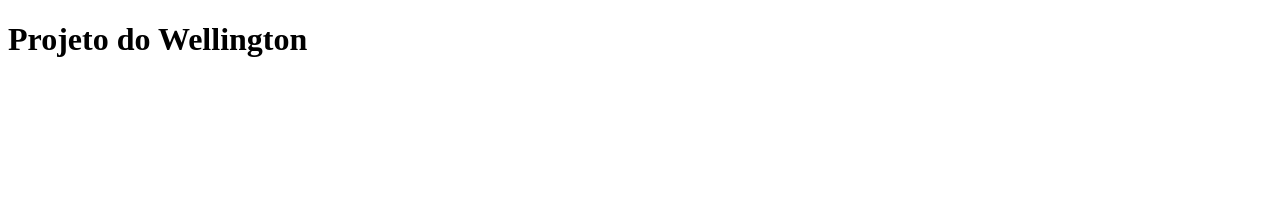
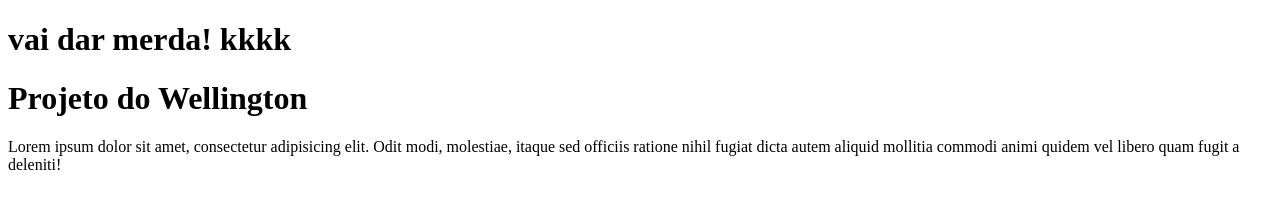
Before and after one commit to wsttavares/teste, a plain HTML site: page index.html in a window 1280 px wide. Drawn offline with Linux system fonts and the light colour scheme.

Commit message:
inserindo main

```diff
--- a/index.html
+++ b/index.html
@@ -6,6 +6,13 @@
 	</title>
 </head>
 <body>
+
+	<main>
+		<h1>vai dar merda! kkkk
+		</h1>
+	</main>
 	<h1>Projeto do Wellington</h1>
+
+	<p>Lorem ipsum dolor sit amet, consectetur adipisicing elit. Odit modi, molestiae, itaque sed officiis ratione nihil fugiat dicta autem aliquid mollitia commodi animi quidem vel libero quam fugit a deleniti!</p>
 </body>
 </html>
```
